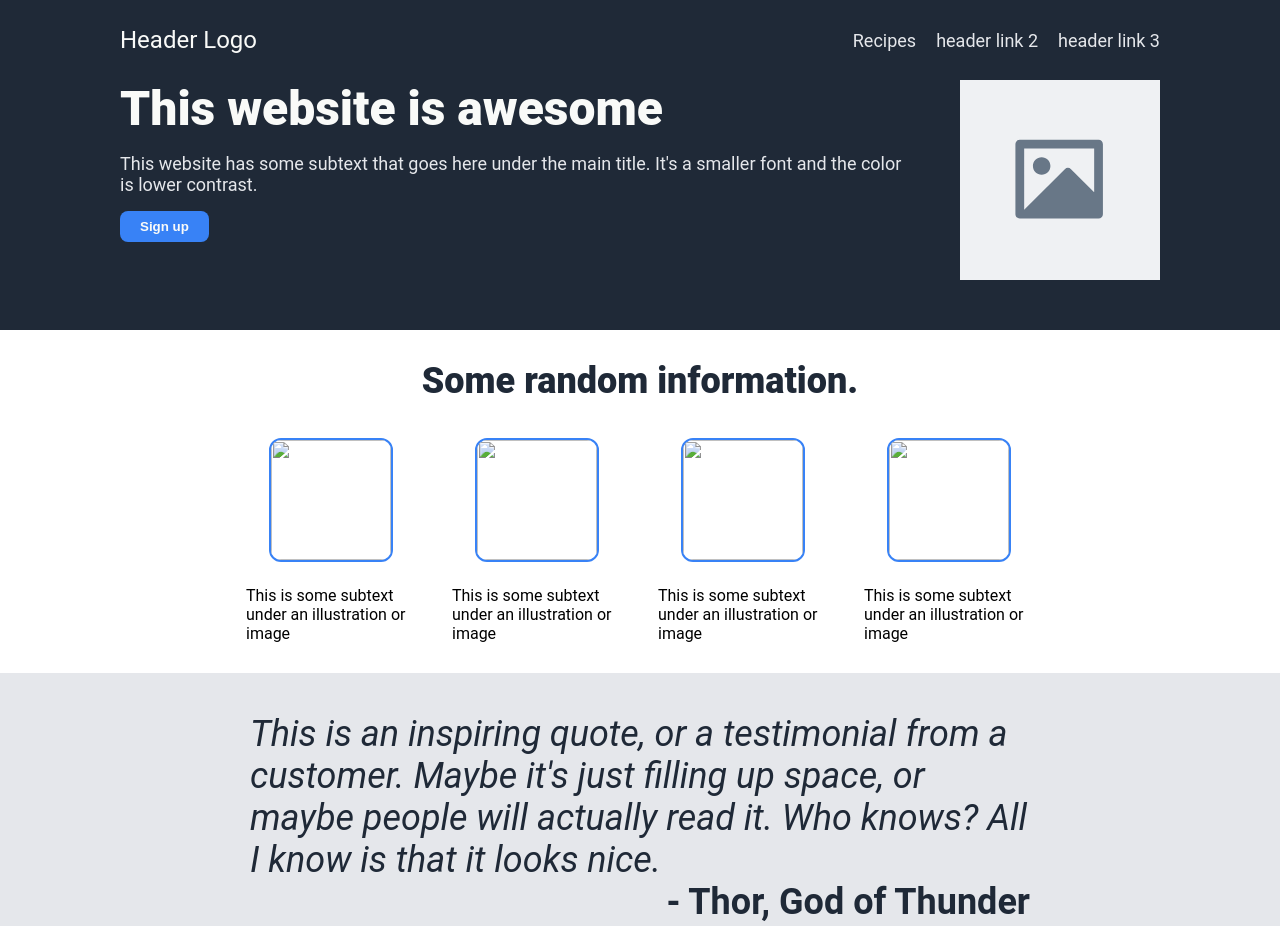
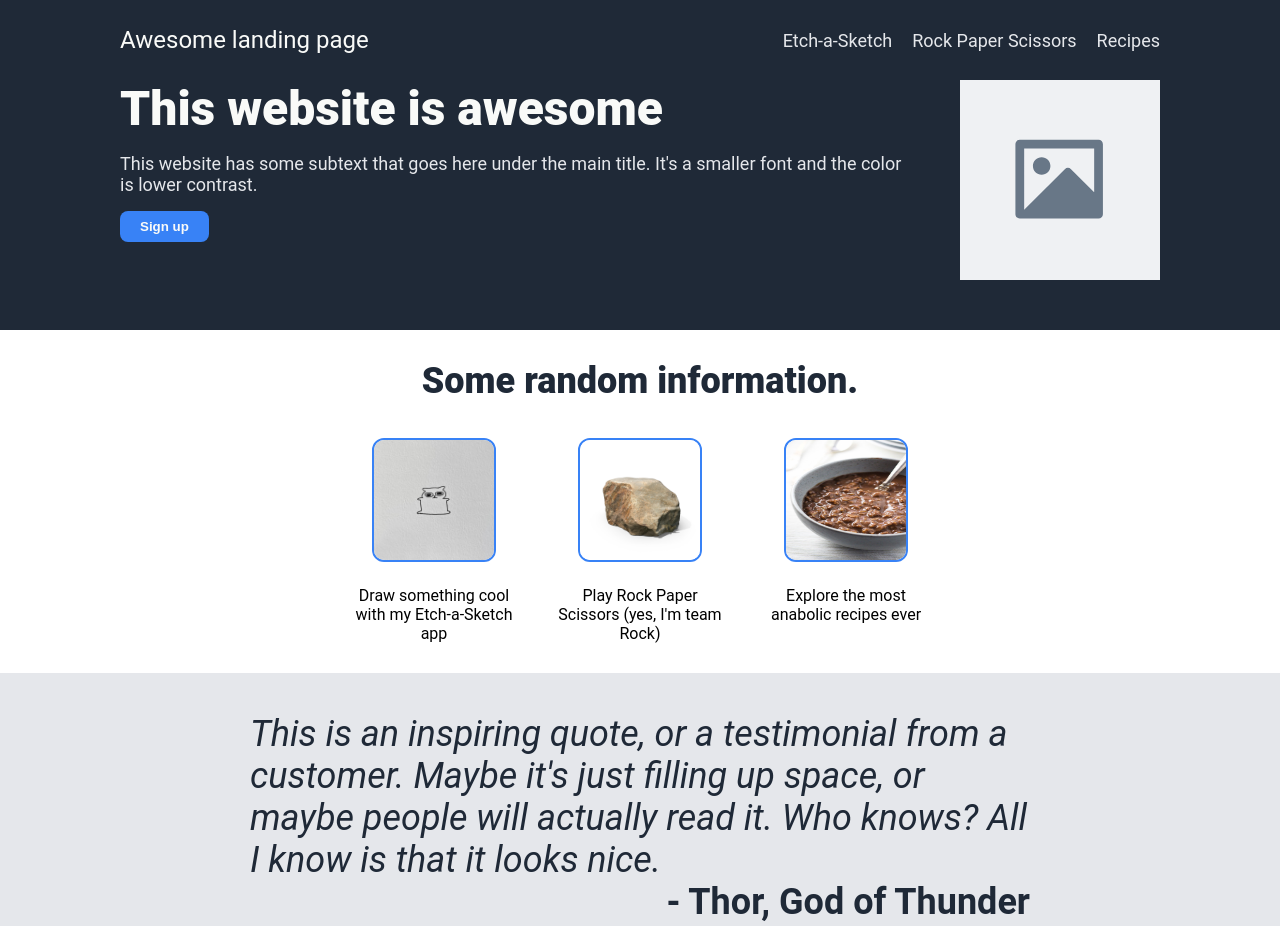
Before and after one commit to IvanFrade/landing-page, a plain HTML site: page index.html in a window 1280 px wide. Shown: the top 926 px of the page. Drawn offline with Linux system fonts and the light colour scheme.

Commit message:
Add links to other projects

```diff
--- a/index.html
+++ b/index.html
@@ -8,10 +8,10 @@
 
     <body>
         <header>
-            <a href="./index.html" class="logo">Header Logo</a>
+            <a href="./index.html" class="logo">Awesome landing page</a>
+            <a href="https://IvanFrade.github.io/etch-a-sketch">Etch-a-Sketch</a>
+            <a href="https://IvanFrade.github.io/rock-paper-scissors">Rock Paper Scissors</a>
             <a href="https://IvanFrade.github.io/recipes">Recipes</a>
-            <a href="./index.html">header link 2</a>
-            <a href="./index.html">header link 3</a>
         </header>
 
         <div class="content">
@@ -27,10 +27,9 @@
             <div class="info">
                 <div class="info-header">Some random information.</div>
                 <div class="info-imgs">
-                    <div class="info-img-text"><img src="" alt="" class="info-img">This is some subtext under an illustration or image</div>
-                    <div class="info-img-text"><img src="" alt="" class="info-img">This is some subtext under an illustration or image</div>
-                    <div class="info-img-text"><img src="" alt="" class="info-img">This is some subtext under an illustration or image</div>
-                    <div class="info-img-text"><img src="" alt="" class="info-img">This is some subtext under an illustration or image</div>
+                    <div class="info-img-text"><img src="./img/cat.jpg" alt="Badly drawn cat" class="info-img">Draw something cool with my Etch-a-Sketch app</div>
+                    <div class="info-img-text"><img src="./img/rock.jpg" alt="Rock" class="info-img">Play Rock Paper Scissors (yes, I'm team Rock)</div>
+                    <div class="info-img-text"><img src="./img/oatmeal.jpg" alt="Chocolate oatmeal" class="info-img">Explore the most anabolic recipes ever</div>
                 </div>
             </div>
             <div class="quote">
--- a/style.css
+++ b/style.css
@@ -153,6 +153,7 @@ p {
     width: 170px;
     gap: 24px;
     align-items: center;
+    text-align: center;
 }
 
 .info-img {
```
Also changed, not shown: img/cat.jpg (added), img/oatmeal.jpg (added), img/rock.jpg (added).
